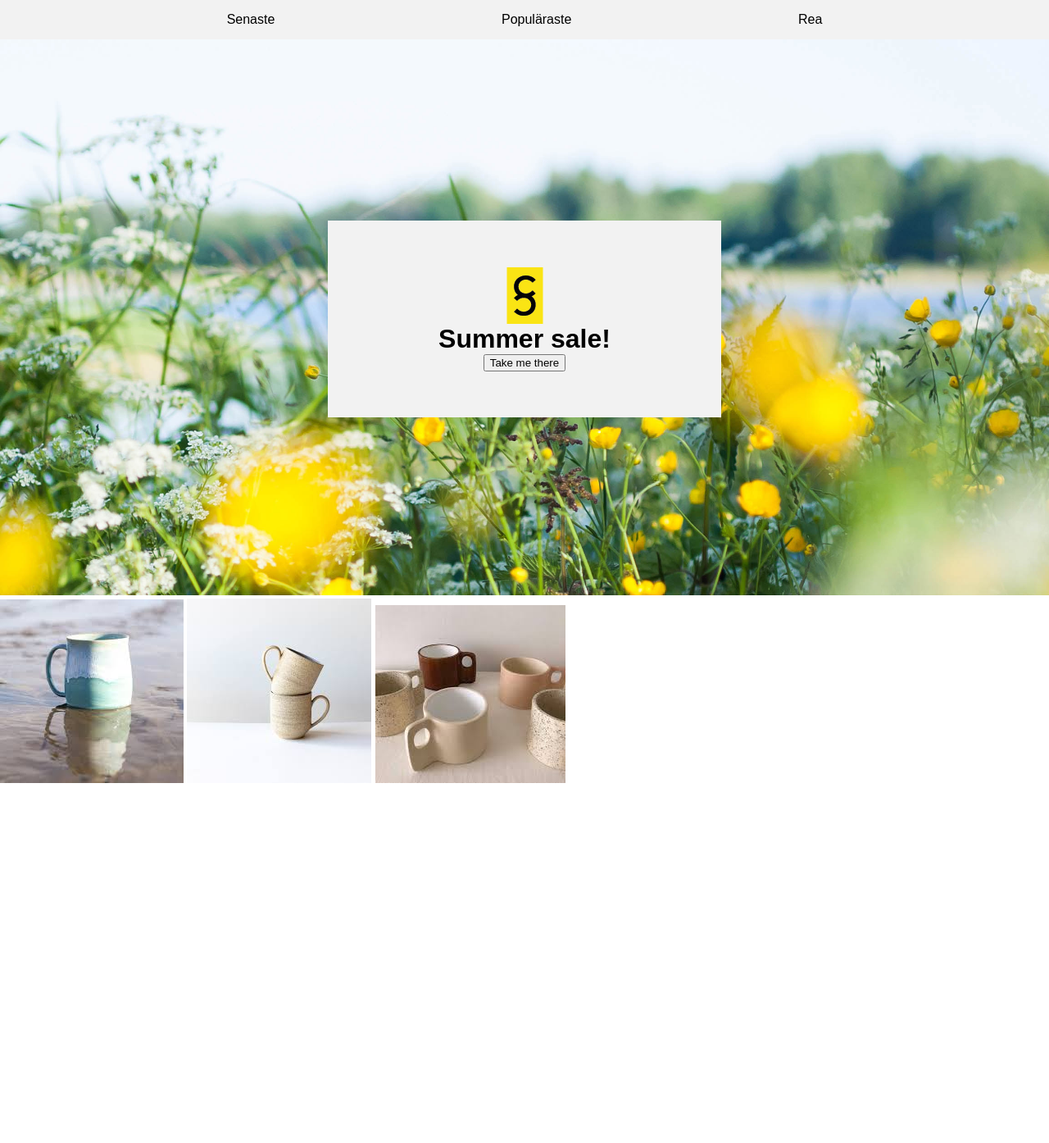
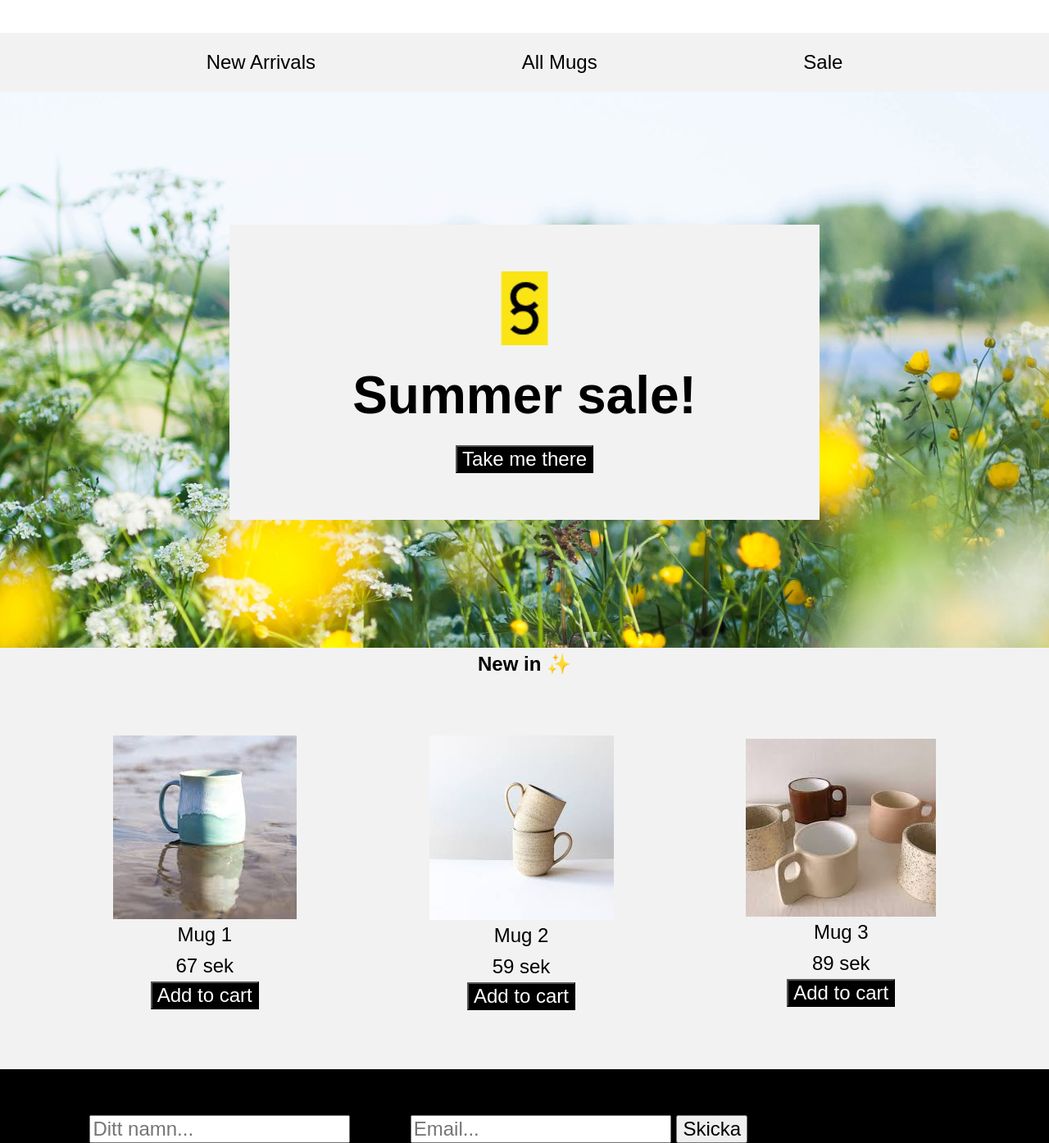
Before and after one commit to elinarnten/ClayCraft, a plain HTML site: page index.html in a window 1280 px wide. Shown: the part 80-1474 px from the top of the page at 82% size. Before the commit the page ends 1130 px from the top, so only its background shows below. Drawn offline with Linux system fonts and the light colour scheme.

Commit message:
added product cards and solved problem with footer

```diff
--- a/index.html
+++ b/index.html
@@ -16,9 +16,9 @@
     </header>
     <main class="mainContainer">
       <div class="menu flex align-center justify-center justify-evenly">
-        <p>Senaste</p>
-        <p>Populäraste</p>
-        <p>Rea</p>
+        <p>New Arrivals</p>
+        <p>All Mugs</p>
+        <p>Sale</p>
       </div>
       <div class="campaignContainer">
         <img
@@ -27,15 +27,33 @@
           alt="summerBackground"
         />
         <div class="centeredBox flex align-center justify-center column">
-          <img src="img/logo.png" alt="logo" />
-          <h1>Summer sale!</h1>
+          <img style="height: 90px" src="img/logo.png" alt="logo" />
+          <h1 style="font-size: 64px; margin: 1rem">Summer sale!</h1>
           <button>Take me there</button>
         </div>
       </div>
-      <div class="productContainer">
-        <img src="img/mug1.jpg" alt="" />
-        <img src="img/twoMugs.jpg" alt="" />
-        <img src="img/mugs.jpg" alt="" />
+      <h1 class="flex align-center justify-center">New in ✨</h1>
+      <div
+        class="productContainer flex align-center justify-center justify-evenly"
+      >
+        <div class="productCard">
+          <img class="productImg" src="img/mug1.jpg" alt="" />
+          <p>Mug 1</p>
+          <p>67 sek</p>
+          <button>Add to cart</button>
+        </div>
+        <div class="productCard">
+          <img src="img/twoMugs.jpg" alt="" />
+          <p>Mug 2</p>
+          <p>59 sek</p>
+          <button>Add to cart</button>
+        </div>
+        <div class="productCard">
+          <img src="img/mugs.jpg" alt="" />
+          <p>Mug 3</p>
+          <p>89 sek</p>
+          <button>Add to cart</button>
+        </div>
       </div>
     </main>
     <footer class="footerContainer">
--- a/style.css
+++ b/style.css
@@ -1,6 +1,7 @@
 * {
   margin: 0;
   font-family: Arial, Helvetica, sans-serif;
+  font-size: 24px;
 }
 
 .headerContainer {
@@ -14,17 +15,23 @@
 
 .mainContainer {
   background-color: #f2f2f2;
-  height: 3rem;
+  height: 100%;
 }
 
 .menu {
-  height: 100%;
+  height: 3rem;
 }
 .campaignContainer {
   position: relative;
   align-items: center;
 }
-
+button {
+  background-color: black;
+  color: white;
+}
+button:hover {
+  color: yellow;
+}
 .campaignImg {
   max-width: 100%;
   height: auto;
@@ -44,7 +51,20 @@
   height: 20rem;
 }
 
+.productCard {
+  background-color: #f2f2f2;
+  padding: 1rem;
+  display: flex;
+  flex-direction: column;
+  align-items: center;
+}
+
+.productCard p {
+  padding: 5px;
+}
+
 .footerContainer {
   height: auto;
   background-color: black;
+  display: block;
 }
```
